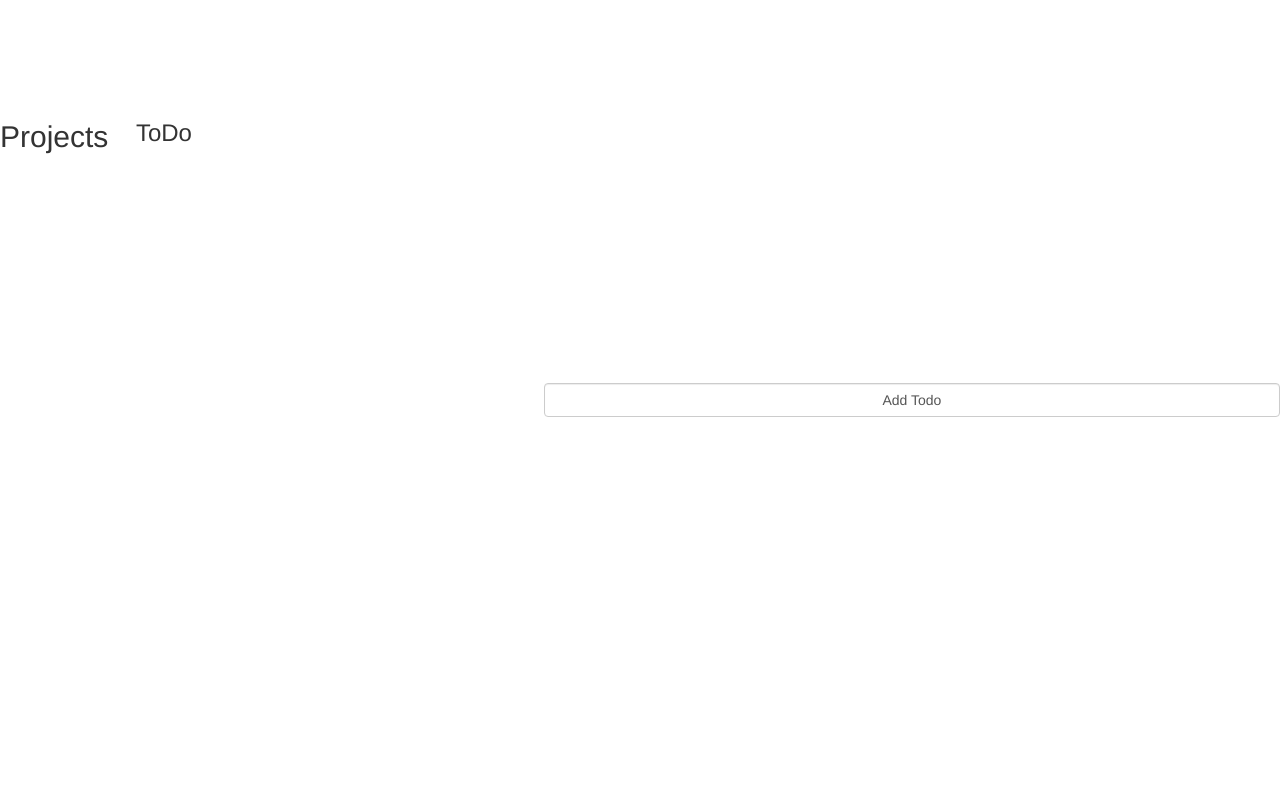
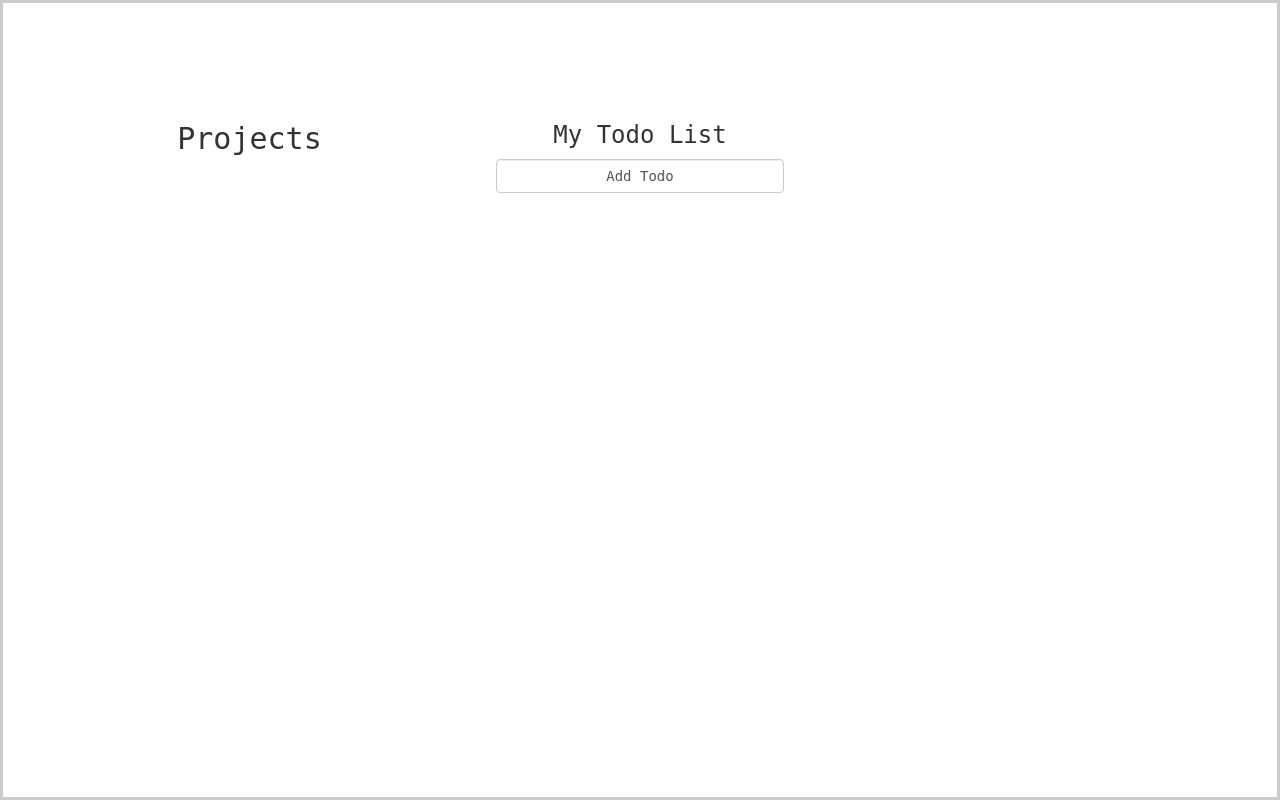
Before and after one commit to mapra99/todo-list, a website built with webpack: page dist/index.html in a window 1280 px wide. Built offline with nearby package versions, Linux system fonts and the light colour scheme.

Commit message:
Improve Layout

```diff
--- a/src/css/styles.css
+++ b/src/css/styles.css
@@ -1,8 +1,12 @@
 body {
+  font-family: 'monospace', sans-serif;
+  font-weight: 400;
+  position: relative;
   display: flex;
   justify-content: center;
   align-items: center;
   height: 100vh;
+  border: 3px solid #ccc;
 }
 
 main {
--- a/src/js/modules/DOM.js
+++ b/src/js/modules/DOM.js
@@ -1,5 +1,3 @@
-import ToDo from './todo';
-
 const DOM = (() => {
   const openForm = () => {
     const container = document.querySelector('#newTodo');
@@ -14,11 +12,10 @@ const DOM = (() => {
   };
   const Todo = () => {
     const button = document.createElement('button');
-    button.classList.add('todoButton','form-control');
+    button.classList.add('todoButton', 'bg-primary', 'form-control', 'text-center');
     button.innerText = 'Add Todo';
     button.addEventListener('click', openForm);
     const container = document.createElement('form');
-    button.classList.add('text-center');
     container.id = 'newTodo';
     container.style.display = 'none';
     const title = document.createElement('input');
@@ -82,11 +79,20 @@ const DOM = (() => {
     cancel.innerText = 'Cancel';
     cancel.addEventListener('click', closeForm);
 
-    container.append(titlelabel, title, descriptionlabel, description, datelabel, dueDate, prioritylabel, priority, submit, cancel);
-    const body = document.querySelector('body');
+    const todo = document.getElementById('todos');
 
-    body.appendChild(button);
-    body.appendChild(container);
+    container.append(titlelabel,
+      title,
+      descriptionlabel,
+      description, datelabel,
+      dueDate,
+      prioritylabel,
+      priority,
+      submit,
+      cancel);
+
+    todo.appendChild(button);
+    todo.appendChild(container);
   };
   Todo();
 })();
```
Also changed, not shown: dist/index.html, dist/main.js.
